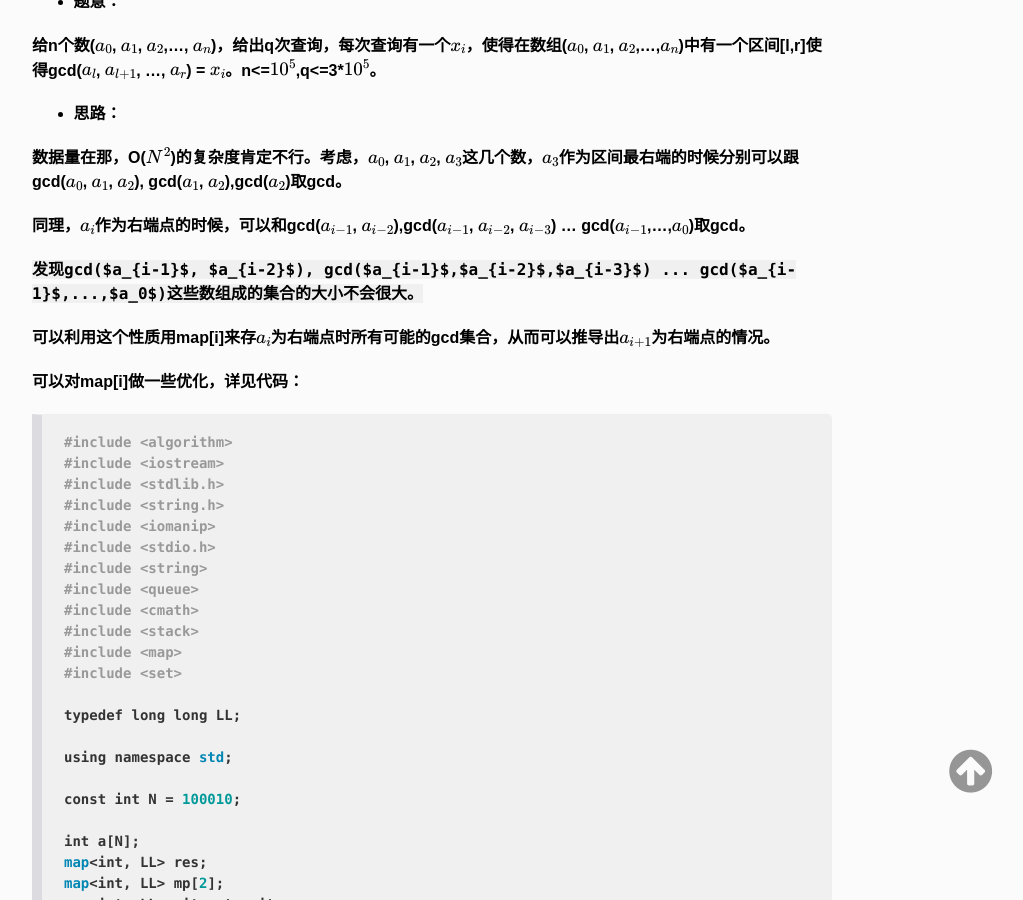
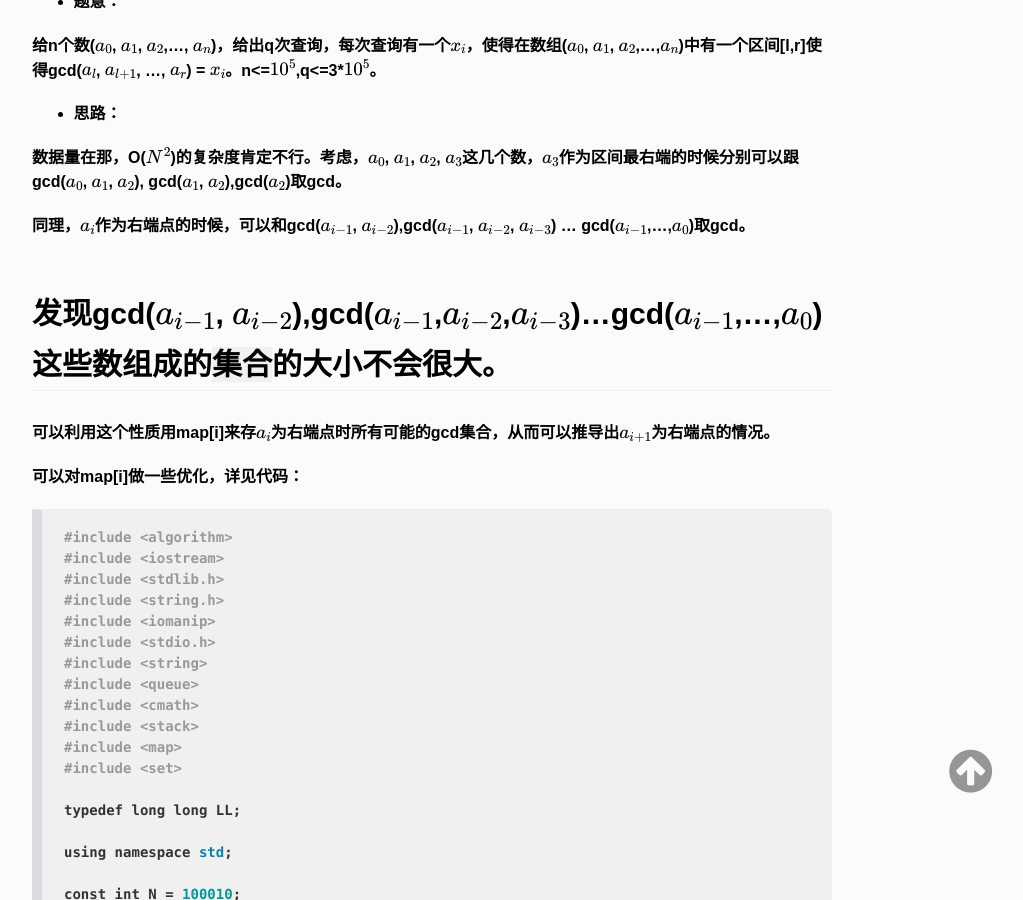
Before and after one commit to vongang/vongang.github.io, a Jekyll site: the page built from _posts/2014-10-13-codeforces-475d.md, in a window 1280 px wide and 900 px high, scrolled down 418 px. Shown: the whole window, without its empty margins (208-1231 px from the left). Built offline with Jekyll 4.4.1, drawn with Linux system fonts in a browser that asks for light colours; nearby versions of some CDN libraries; Markdown is read by kramdown in place of the engine named in the settings; formulas are drawn with MathJax 3; comment, search, counter and statistics services are not loaded.

```diff
--- a/_posts/2014-10-13-codeforces-475d.md
+++ b/_posts/2014-10-13-codeforces-475d.md
@@ -18,7 +18,7 @@ category: algorithm
 
 同理，$a_i$作为右端点的时候，可以和gcd($a_{i-1}$, $a_{i-2}$),gcd($a_{i-1}$, $a_{i-2}$, $a_{i-3}$) ... gcd($a_{i-1}$,...,$a_0$)取gcd。
 
-`发现gcd($a_{i-1}$, $a_{i-2}$), gcd($a_{i-1}$,$a_{i-2}$,$a_{i-3}$) ... gcd($a_{i-1}$,...,$a_0$)这些数组成的``集合``的大小不会很大。`
+## 发现gcd($a_{i-1}$, $a_{i-2}$),gcd($a_{i-1}$,$a_{i-2}$,$a_{i-3}$)...gcd($a_{i-1}$,...,$a_0$)这些数组成的``集合``的大小不会很大。
 
 可以利用这个性质用map[i]来存$a_i$为右端点时所有可能的gcd集合，从而可以推导出$a_{i+1}$为右端点的情况。
 
```
